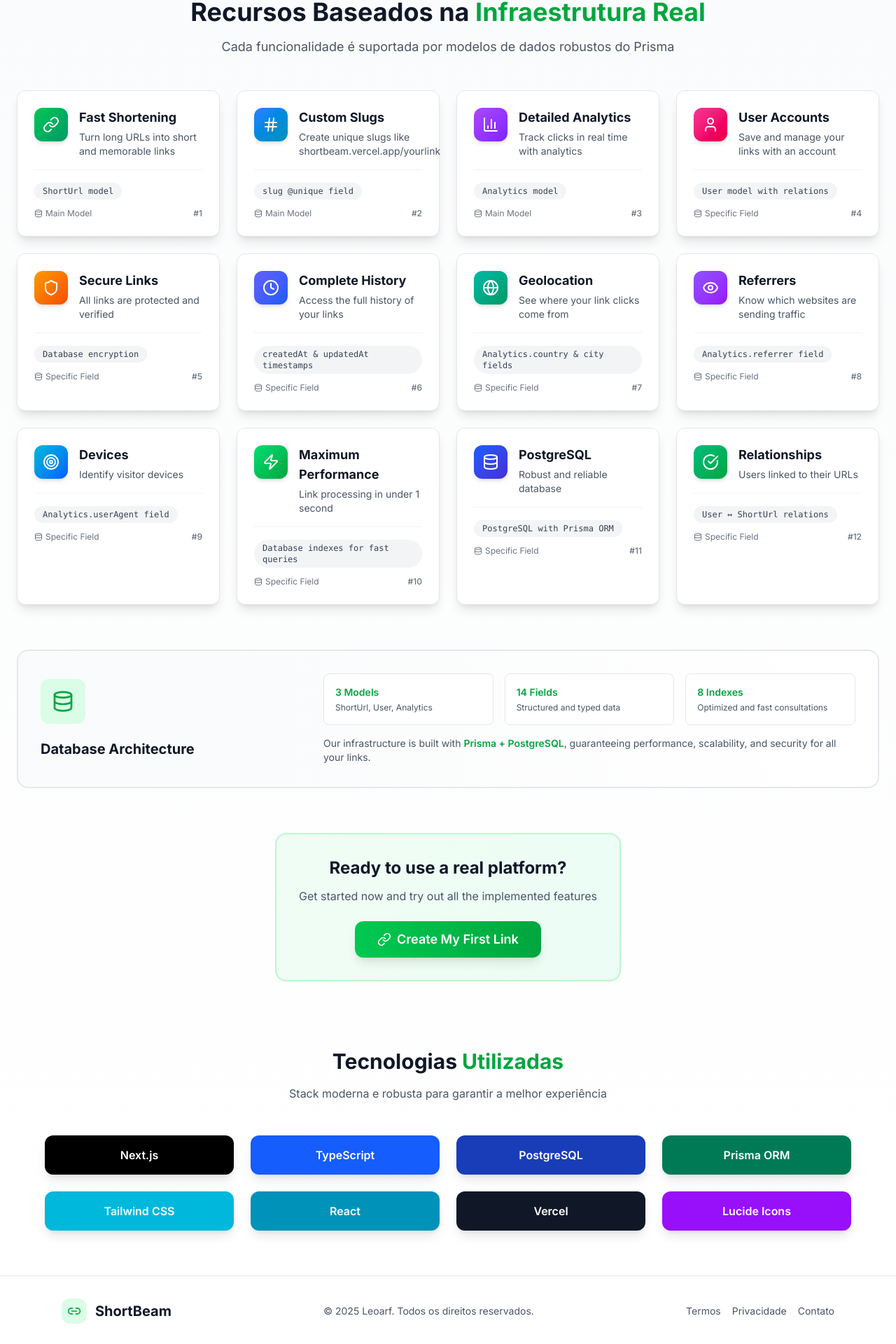
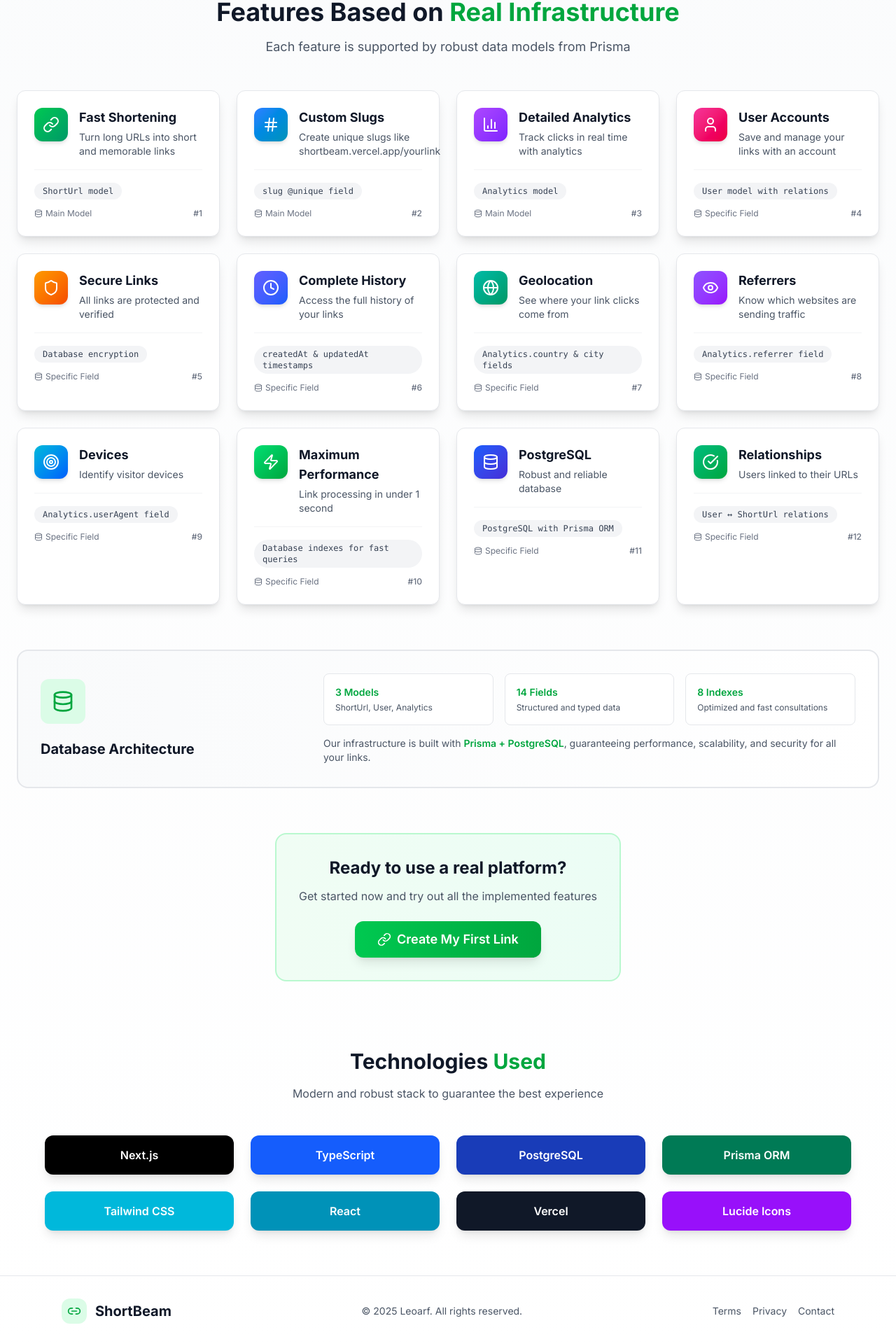
Before and after one commit to Leoarf/shortbeam, a Next.js app: page / in a window 1280 px wide. Shown: the part 808-2728 px from the top of the page at 70% size. Built offline with nearby package versions, Linux system fonts and the light colour scheme.

Commit message:
chore: replace portuguese text with english text in main components

```diff
--- a/app/components/Footer.tsx
+++ b/app/components/Footer.tsx
@@ -14,17 +14,17 @@ export function Footer() {
             <h3 className="text-xl font-bold text-gray-900">ShortBeam</h3>
           </div>
           <p className="text-gray-600 text-sm">
-            © {new Date().getFullYear()} Leoarf. Todos os direitos reservados.
+            © {new Date().getFullYear()} Leoarf. All rights reserved.
           </p>
           <div className="flex items-center gap-4 mt-4 md:mt-0">
             <span className="text-gray-600 hover:text-green-600 transition-colors text-sm cursor-default">
-              Termos
+              Terms
             </span>
             <span className="text-gray-600 hover:text-green-600 transition-colors text-sm cursor-default">
-              Privacidade
+              Privacy
             </span>
             <span className="text-gray-600 hover:text-green-600 transition-colors text-sm cursor-default">
-              Contato
+              Contact
             </span>
           </div>
         </div>
--- a/app/components/Stats.tsx
+++ b/app/components/Stats.tsx
@@ -7,12 +7,11 @@ export function Stats() {
     <div className="w-full max-w-7xl mx-auto px-4 sm:px-6 mt-16 sm:mt-24">
       <div className="text-center mb-12">
         <h3 className="text-2xl sm:text-3xl md:text-4xl font-bold text-gray-900 mb-4">
-          Recursos Baseados na{' '}
-          <span className="text-green-600">Infraestrutura Real</span>
+          Features Based on{' '}
+          <span className="text-green-600">Real Infrastructure</span>
         </h3>
         <p className="text-lg text-gray-600 max-w-2xl mx-auto">
-          Cada funcionalidade é suportada por modelos de dados robustos do
-          Prisma
+          Each feature is supported by robust data models from Prisma
         </p>
       </div>
       <StatsGrid />
--- a/app/components/Technologies.tsx
+++ b/app/components/Technologies.tsx
@@ -15,10 +15,10 @@ export function Technologies() {
       <div className="max-w-6xl mx-auto">
         <div className="text-center mb-12">
           <h2 className="text-2xl sm:text-3xl font-bold text-gray-900 mb-4">
-            Tecnologias <span className="text-green-600">Utilizadas</span>
+            Technologies <span className="text-green-600">Used</span>
           </h2>
           <p className="text-gray-600 max-w-2xl mx-auto">
-            Stack moderna e robusta para garantir a melhor experiência
+            Modern and robust stack to guarantee the best experience
           </p>
         </div>
         <div className="grid grid-cols-2 md:grid-cols-4 gap-6">
--- a/app/components/UrlShortener.tsx
+++ b/app/components/UrlShortener.tsx
@@ -13,7 +13,7 @@ export function UrlShortener() {
       try {
         setUser(JSON.parse(userData));
       } catch (error) {
-        console.error('Erro ao carregar usuário:', error);
+        console.error('Error loading user:', error);
       }
     }
   }, []);
```
